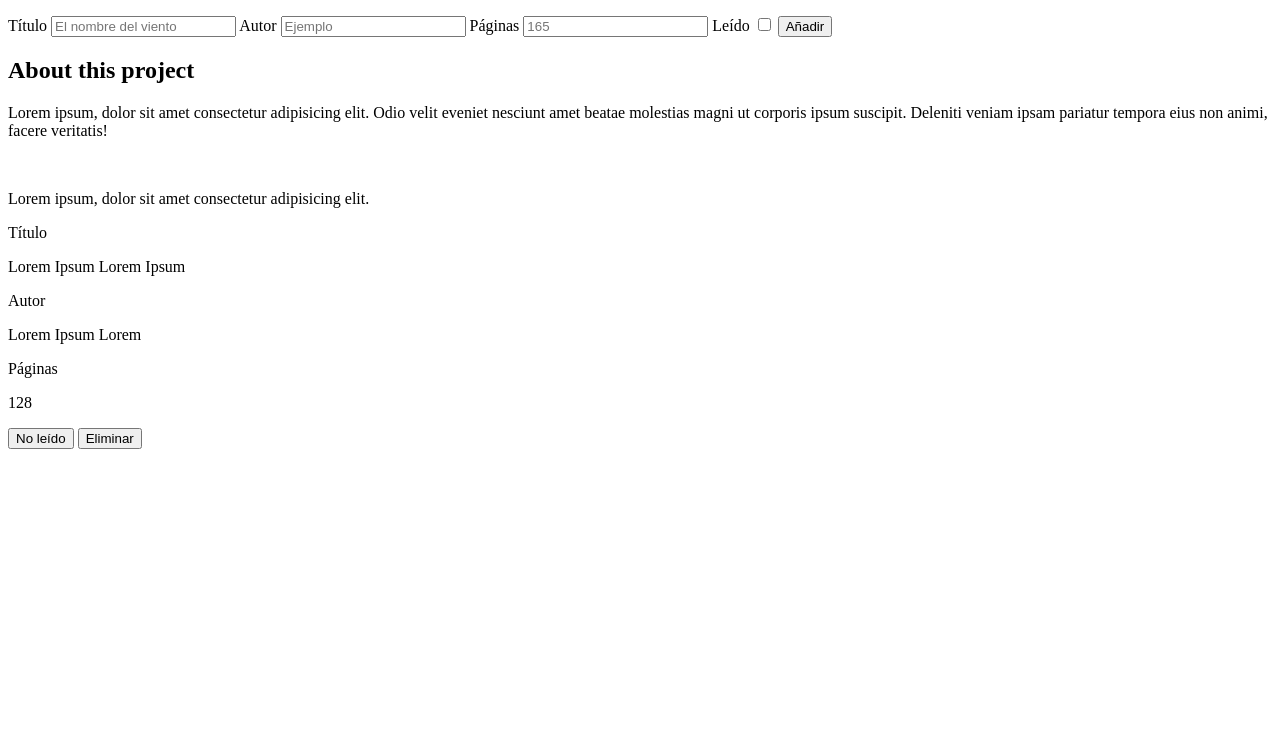
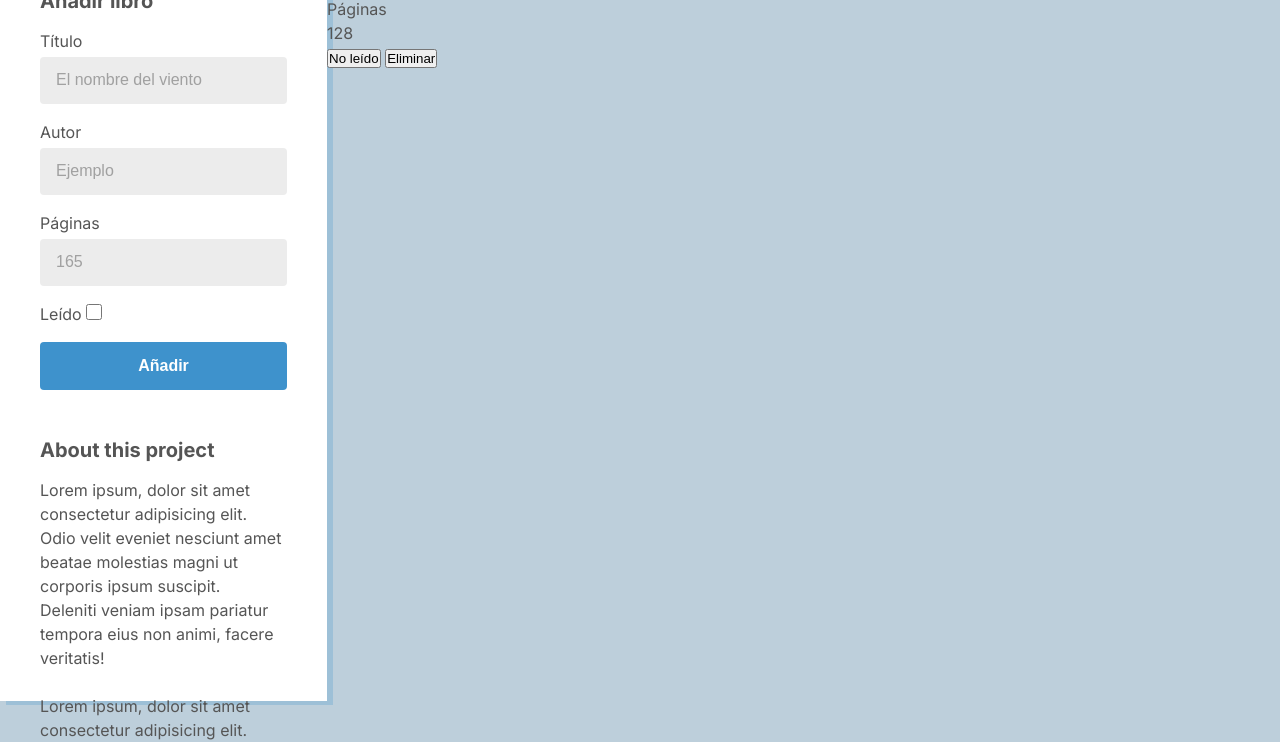
Before and after one commit to MMadlos/Library-App-Project, a plain HTML site: page index.html in a window 1280 px wide. Shown: the part 99-841 px from the top of the page. Before the commit the page ends 800 px from the top, so only its background shows below. Drawn offline with Linux system fonts and the light colour scheme.

Commit message:
Add styles to the left section

```diff
--- a/index.html
+++ b/index.html
@@ -6,32 +6,41 @@
     <meta name="viewport" content="width=device-width, initial-scale=1.0">
     <title>Library Project</title>
     <link rel="stylesheet" href="styles.css">
+    <link rel="preconnect" href="https://fonts.googleapis.com">
+    <link rel="preconnect" href="https://fonts.gstatic.com" crossorigin>
+    <link href="https://fonts.googleapis.com/css2?family=Inter:wght@400;700;800;900&display=swap" rel="stylesheet">
     <script src="script.js" defer></script>
 </head>
 <body>
     <section id="left-section">
-        <h1>Library</h1>
+        <h1 id="left-title">Library</h1>
         <div id="new_book_container">
             <h2>Añadir libro</h2>
             <form action="">
+                <fieldset>
                     <label for="titulo">Título</label>
                     <Input type="text" id="titulo" placeholder="El nombre del viento"></Input>
+                </fieldset>
 
-                <label for="Autor">Autor</label>
+                <fieldset>
+                    <label for="autor">Autor</label>
                     <Input type="text" id="autor" placeholder="Ejemplo"></Input>
+                </fieldset>
 
+                <fieldset>
                     <label for="paginas">Páginas</label>
                     <Input type="number" id="paginas" placeholder="165" min="1"></Input>
-
+                </fieldset>
+                <fieldset>
                     <label for="leido">Leído</label>
                     <input type="checkbox" id="leido">
-
-                <button>Añadir</button>
+                </fieldset>
+                <button id="btn_añadir" class="btn añadir">Añadir</button>
             </form>
         </div>
         <div id="about_container">
             <h2>About this project</h2>
-            <p>Lorem ipsum, dolor sit amet consectetur adipisicing elit. Odio velit eveniet nesciunt amet beatae molestias magni ut corporis ipsum suscipit. Deleniti veniam ipsam pariatur tempora eius non animi, facere veritatis!</p>
+            <p>Lorem ipsum, dolor sit amet consectetur adipisicing elit. Odio velit eveniet nesciunt amet beatae molestias magni ut corporis ipsum suscipit.</p><p> Deleniti veniam ipsam pariatur tempora eius non animi, facere veritatis! </p>
             <br>
             <p>Lorem ipsum, dolor sit amet consectetur adipisicing elit.</p>
         </div>
--- a/styles.css
+++ b/styles.css
@@ -1,4 +1,6 @@
 *, *::before, *::after {
+    margin: 0;
+    padding: 0;
     box-sizing: inherit;
 }
 
@@ -7,12 +9,109 @@ html {
 }
 
 :root {
+    /* Colors */
     --bg-color-main: #BDCFDB;
     --bg-color-cards: #FFFFFF;
+    --bg-btn-grey: #ECECEC;
+
 
     --accent-color: #3E92CC;
     --text-color: #555;
-    --bg-btn-grey: #ECECEC;
+    --text-color-grey: rgb(85, 85, 85, 0.5);
+
     --border-color-check: #CCCCCC;
     --delete-color: #E37B7B;
+
+    /* FONT */
+    color: var(--text-color);
+    font-family: 'Inter', sans-serif;
+    line-height: 150%;
+    --font-xl: 32px;
+    --font-l: 20px;
+    --font-m: 16px;
+    --font-s: 12px;
+    font-size: var(--font-m);
+
+
 }
+
+body {
+    background-color: var(--bg-color-main);
+
+    display: grid;
+    grid-template-columns: 327px 1fr;
+}
+
+#left-section {
+    padding: 40px;
+    background-color: var(--bg-color-cards);
+    height: 100vh;
+
+    border-top-right-radius: 50px;
+    box-shadow: 6px 4px 0px rgba(62, 146, 204, 0.25);
+}
+
+#left-title {
+    font-size: var(--font-xl);
+    color: var(--accent-color);
+    font-weight: 900;
+    margin-bottom: 24px;
+}
+
+h2 {
+    font-size: var(--font-l);
+    font-weight: 700;
+
+    margin-bottom: 16px;
+}
+
+fieldset {
+    width: 100%;
+    margin-bottom: 16px;
+    border-style: none;
+}
+
+fieldset:not(:last-of-type) input {
+    display: block;
+    margin-top: 4px;
+    background-color: var(--bg-btn-grey);
+    width: 100%;
+    border-style: none;
+    border-radius: 4px;
+    padding: 16px;
+}
+
+::placeholder {
+    font-size: var(--font-m);
+    color: var(--text-color-grey);
+}
+
+fieldset:last-of-type input {
+    width: 16px;
+    height: 16px;
+    background-color: var(--bg-btn-grey);
+    border-style: none;
+    border: 1px solid var(--border-color-check);
+}
+
+.btn {
+    font-size: var(--font-m);
+    text-align: center;
+    padding: 12px;
+    width: 100%;
+    border-style: none;
+    border-radius: 4px;
+
+    font-weight: 800;
+    line-height: 150%;
+
+}
+
+.btn.añadir {
+    background: var(--accent-color);
+    color: var(--bg-color-cards);
+}
+
+#about_container {
+    margin-top: 48px;
+}
```
Lines whose indentation alone changed are shown as unchanged.
